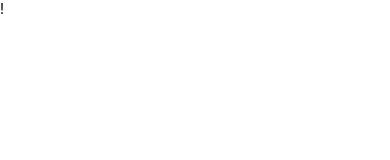
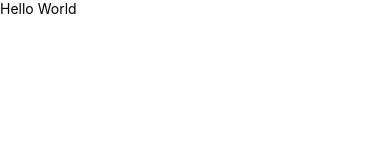
Before and after one commit to FixRuan/Rn-Utils, a React Native app in the folder Reanimated/: screen / in a window 390 px wide. Shown: the top 160 px of the page. Built offline with nearby package versions, Linux system fonts and the light colour scheme.

Commit message:
add react native gesture handler

```diff
--- a/Reanimated/App.tsx
+++ b/Reanimated/App.tsx
@@ -1,10 +1,11 @@
 import React from "react";
-import { Text, View } from "react-native";
+import { GestureHandlerRootView } from "react-native-gesture-handler";
+import { Home } from "./src/screens/home";
 
 export default function App() {
   return (
-    <View>
-      <Text>!</Text>
-    </View>
+    <GestureHandlerRootView>
+      <Home />
+    </GestureHandlerRootView>
   );
 }
--- a/Reanimated/package.json
+++ b/Reanimated/package.json
@@ -13,6 +13,7 @@
     "expo-status-bar": "~1.4.4",
     "react": "18.2.0",
     "react-native": "0.71.3",
+    "react-native-gesture-handler": "^2.9.0",
     "react-native-reanimated": "~2.14.4"
   },
   "devDependencies": {
--- /dev/null
+++ b/Reanimated/src/screens/home/index.tsx
@@ -0,0 +1,10 @@
+import React from "react";
+import { Text, View } from "react-native";
+
+export function Home() {
+  return (
+    <View>
+      <Text>Hello World</Text>
+    </View>
+  );
+}
```
Also changed, not shown: 1 other file (tests, documents, lock files or other folders).
